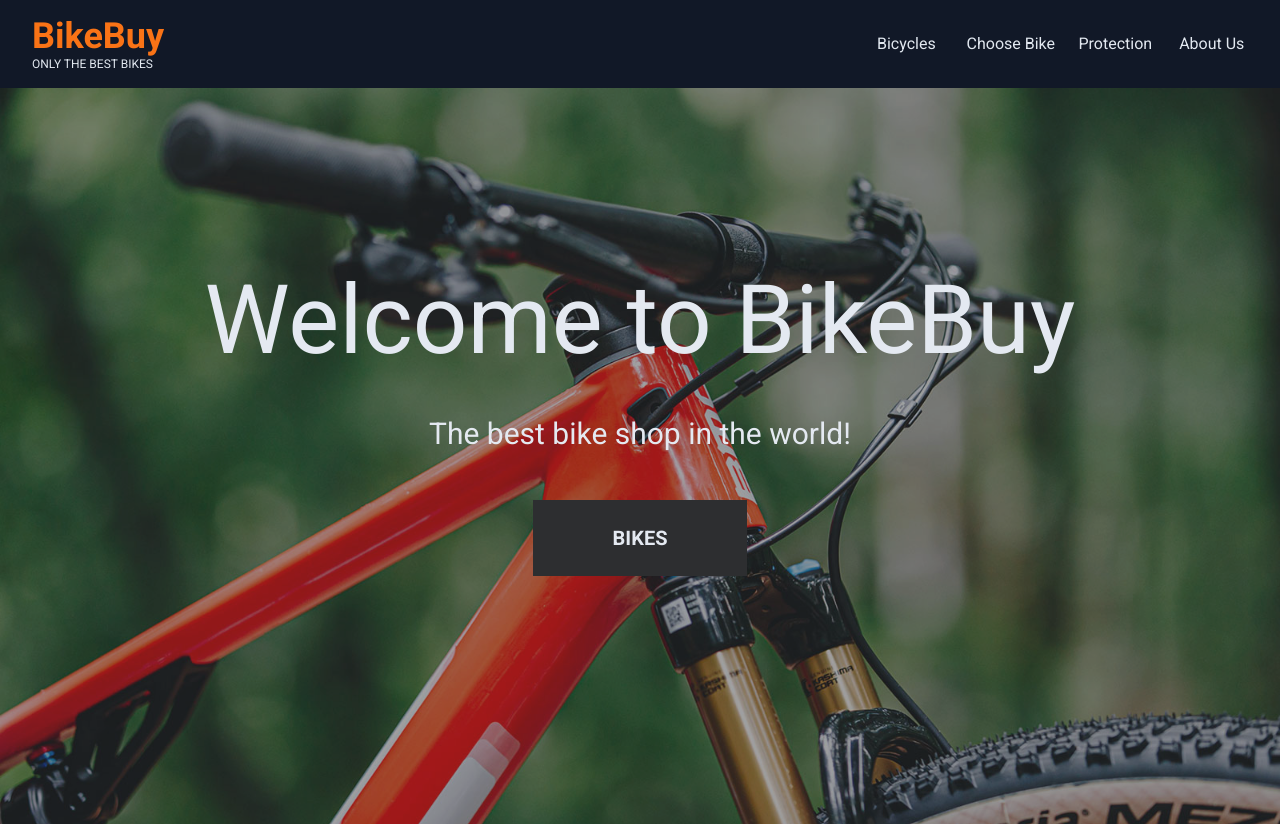
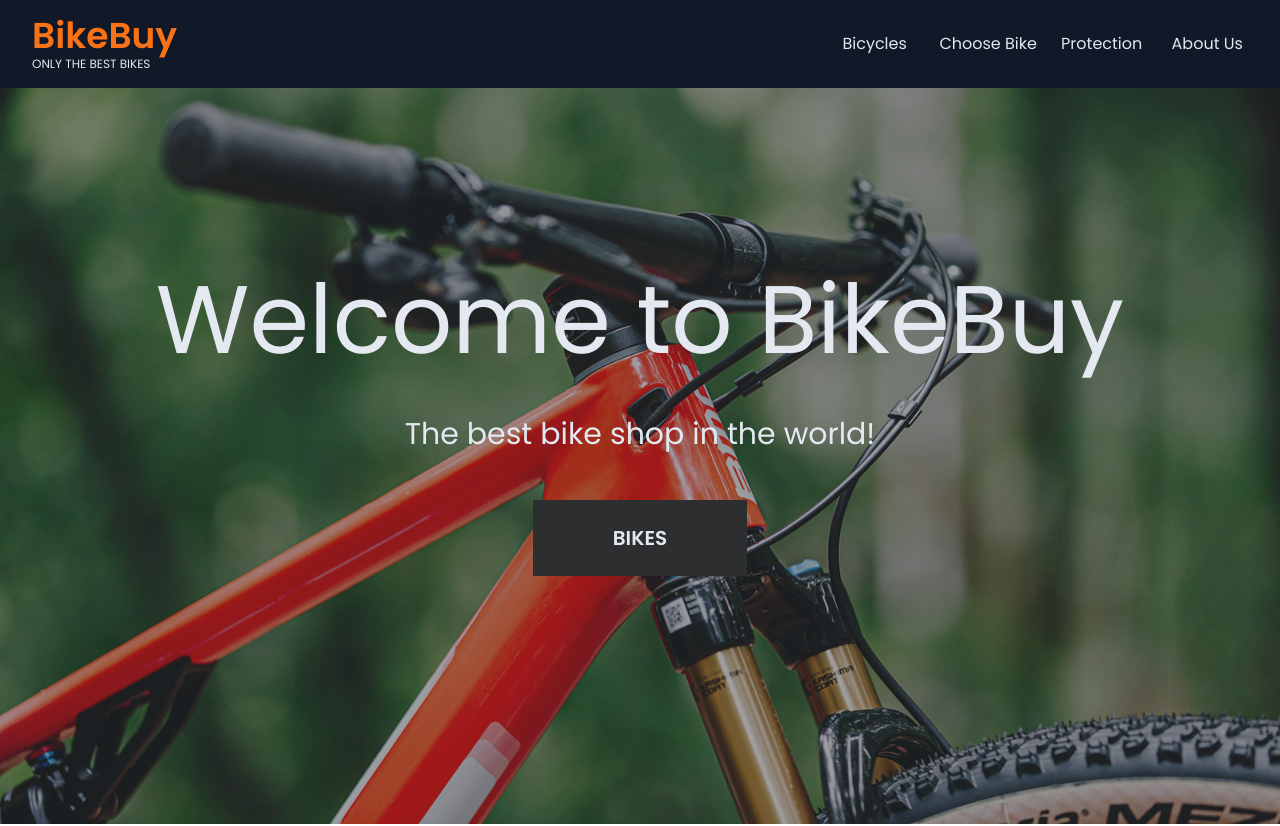
Before and after one commit to Byron-Segura/bike-shop, a React (Vite) app: page / in a window 1280 px wide. Shown: the top 826 px of the page. Built offline with nearby package versions, Linux system fonts and the light colour scheme.

Commit message:
Change app font

```diff
--- a/index.html
+++ b/index.html
@@ -7,7 +7,9 @@
   <title>Bike Shop</title>
   <link rel="preconnect" href="https://fonts.googleapis.com">
   <link rel="preconnect" href="https://fonts.gstatic.com" crossorigin>
-  <link href="https://fonts.googleapis.com/css2?family=Roboto:wght@300;400;700&display=swap" rel="stylesheet">
+  <link
+    href="https://fonts.googleapis.com/css2?family=Poppins:ital,wght@0,400;0,600;1,200&family=Roboto:wght@300;400;700&display=swap"
+    rel="stylesheet">
 </head>
 
 <body>
--- a/src/index.css
+++ b/src/index.css
@@ -1,5 +1,5 @@
 :root {
-  font-family: "Roboto", sans-serif;
+  font-family: "Poppins", sans-serif;
   line-height: 1.5;
   font-weight: 400;
   font-synthesis: none;
```
